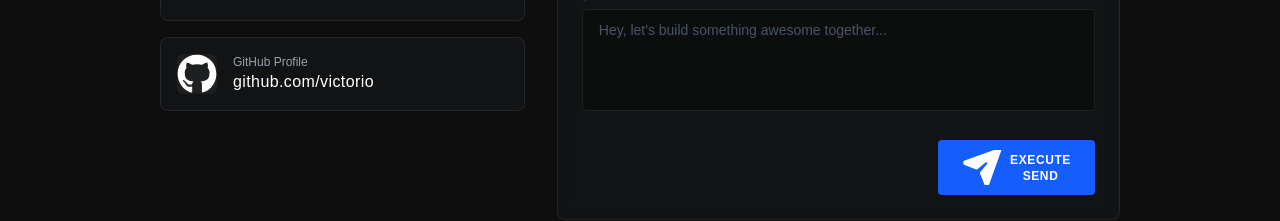
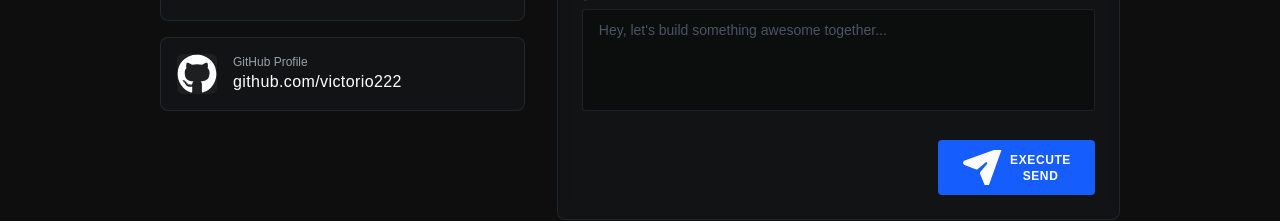
Before and after one commit to victorio222/codevic, a Next.js app: page / in a window 1280 px wide. Shown: the part 4433-4654 px from the top of the page. Built offline with nearby package versions, Linux system fonts and the light colour scheme.

Commit message:
corrected github info

```diff
--- a/app/pages/Contact/page.tsx
+++ b/app/pages/Contact/page.tsx
@@ -154,7 +154,7 @@ export default function Contact() {
                   GitHub Profile
                 </p>
                 <p className="text-white font-medium text-sm sm:text-base tracking-wide">
-                  github.com/victorio
+                  github.com/victorio222
                 </p>
               </div>
             </motion.a>
```
